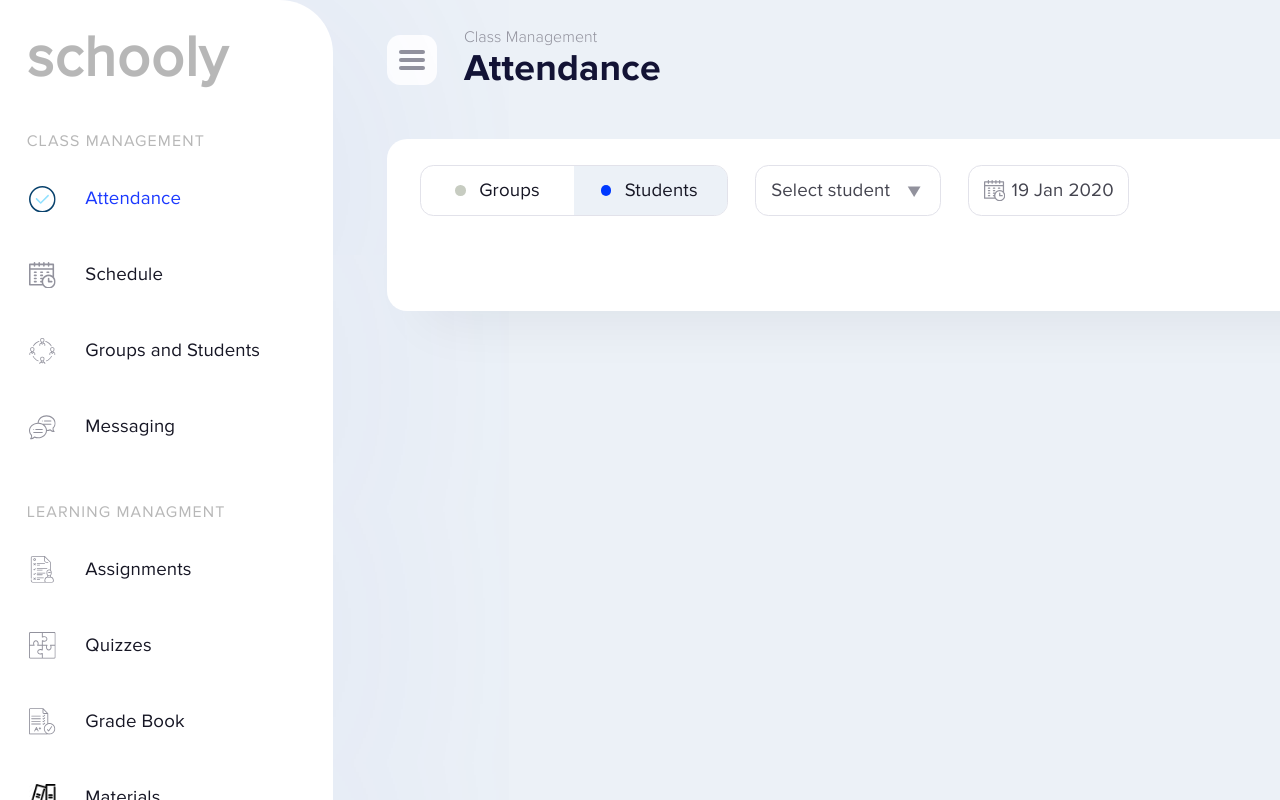
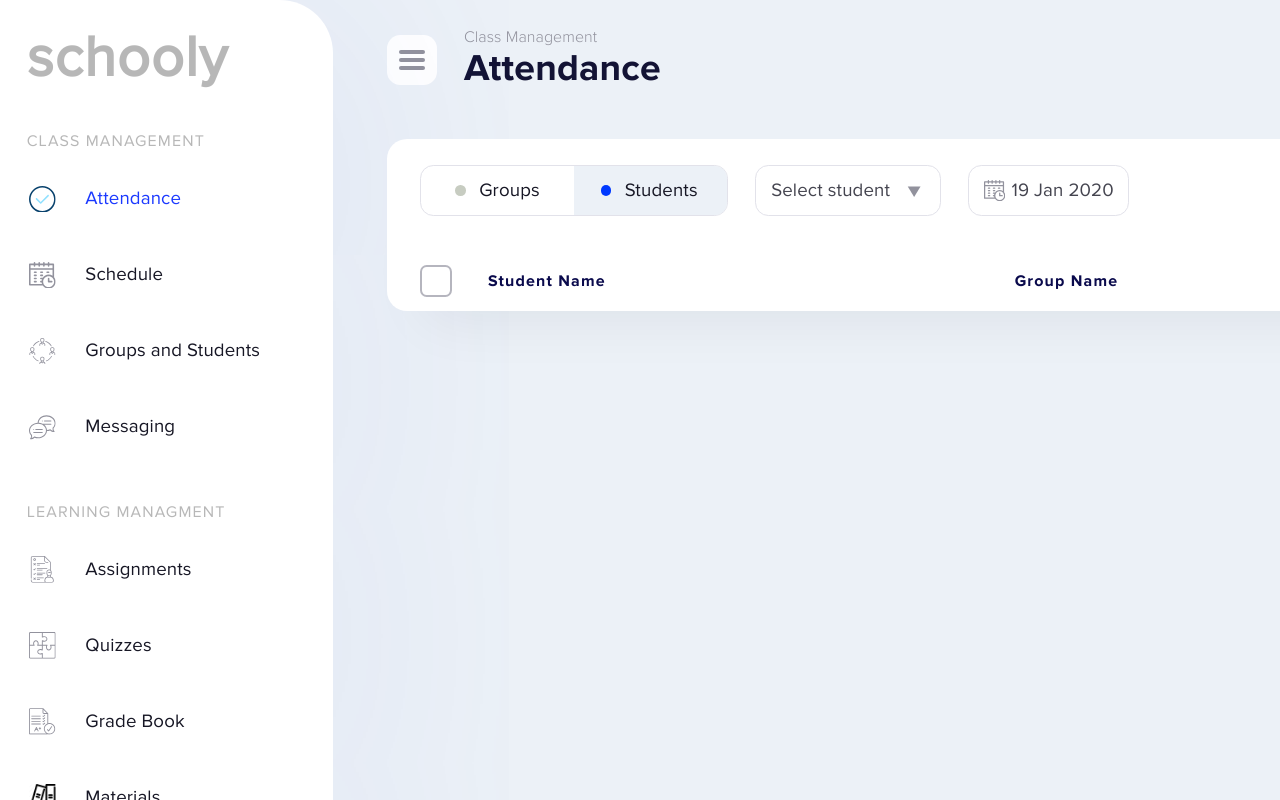
Before and after one commit to Developer-Xojakbar/schooly, a React app: page / in a window 1280 px wide. Shown: the top 800 px of the page. Built offline with nearby package versions, Linux system fonts and the light colour scheme.

Commit message:
main_panel-0.3v

```diff
--- a/src/components/Main.js
+++ b/src/components/Main.js
@@ -15,7 +15,10 @@ const Main = () => {
                     <p className="search"><IconSVG className="" iconName="icon-" />Search by Name, Group...</p>
                 </div>
                 <div className="main__panel-info">
-
+                    <span type="checkbox">&#10004;</span>
+                    <p>Student Name</p>
+                    <p>Group Name</p>
+                    <p>Status</p>
                 </div>
             </div>
             <div className="main__items">
--- a/src/styles/base/_base.scss
+++ b/src/styles/base/_base.scss
@@ -27,3 +27,24 @@ body {
     width: 1270pt;
     justify-self: center;
 }
+
+span[type="checkbox"] {
+    display: grid;
+    width: 24pt;
+    height: 24pt;
+    box-sizing: border-box;
+    padding: 2pt;
+    border: solid 2pt rgb(181 , 181 , 190);
+    border-radius: 5pt;
+    background-color: white;
+    align-content: center;
+    justify-content: center;
+    color: rgba( 0 , 0 , 0 , 0);
+    font-size: 15pt;
+}
+
+span[type="checkbox"].checked{
+    border: none;
+    background-color: rgb(107 , 230 , 148);
+    color: white;
+}
--- a/src/styles/components/_Main.scss
+++ b/src/styles/components/_Main.scss
@@ -22,7 +22,6 @@
             grid-template-columns: 231pt 140pt 121pt 117pt 214pt;
             grid-template-rows: 38pt;
             align-content: center;
-            justify-items: center;
             justify-content: space-evenly;
 
             > * {
@@ -40,7 +39,6 @@
                 display: grid;
                 grid-template-columns: 1fr 1fr;
                 grid-template-rows: 1fr;
-                align-items: center;
                 justify-items: center;
 
                 > p.active {
@@ -134,7 +132,18 @@
         }
 
         &-info {
+            display: grid;
+            grid-template-columns: 51pt 395pt 249pt 1fr;
+            grid-template-rows: 1fr;
+            align-items: center;
+            margin-left: 20pt;
 
+            > p {
+                font-family: $font-bold;
+                font-size: 12pt;
+                letter-spacing: 0.87pt;
+                color: rgb(10 , 10 , 76);
+            }
         }
     }
 
```
